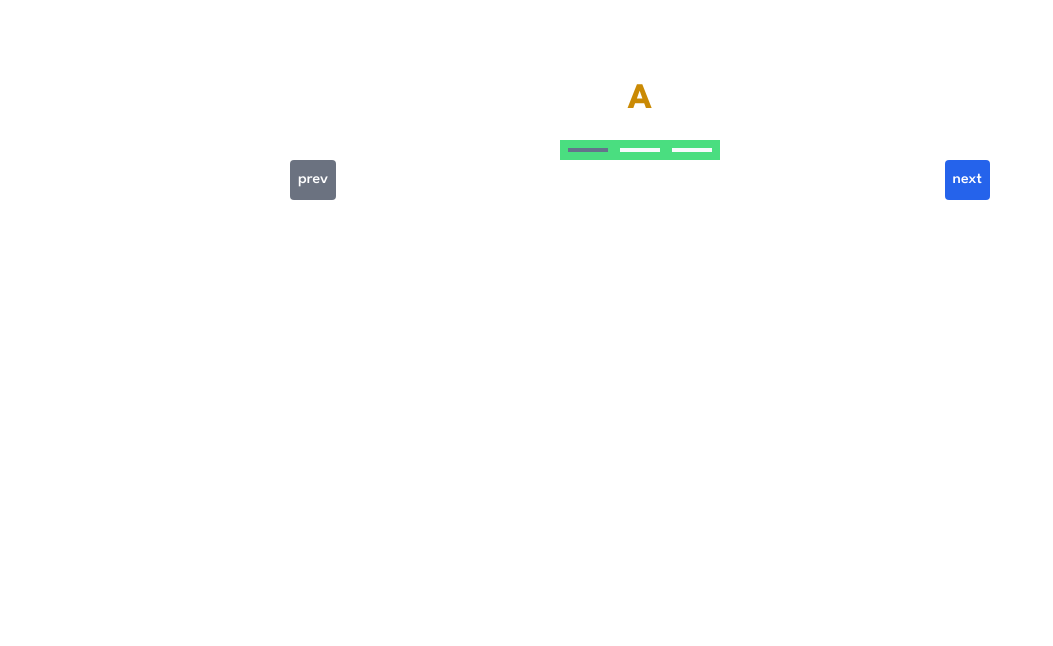
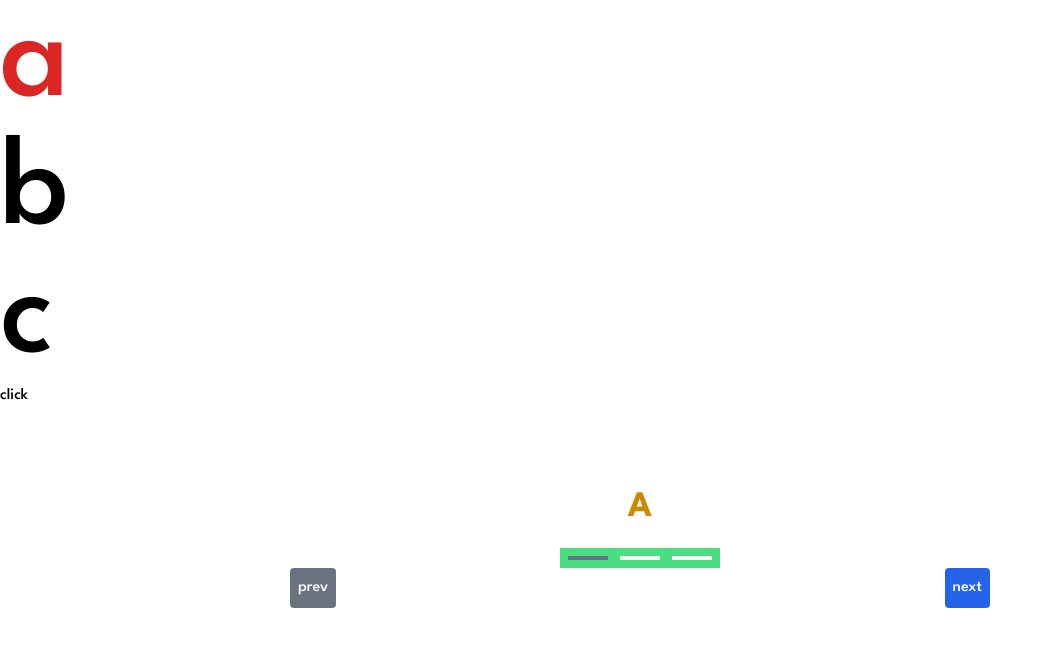
Before and after one commit to Mark-Alexis-Posadas/react-mini-practice, a React (Vite) app: page / in a window 1280 px wide. Shown: the top 646 px of the page, without its empty margins (0-1053 px from the left). Built offline with nearby package versions, Linux system fonts and the light colour scheme.

Commit message:
fix carousel two functionality

```diff
--- a/src/App.jsx
+++ b/src/App.jsx
@@ -1,10 +1,28 @@
+import React, { useState } from "react";
 import CarouselTwo from "./components/Carousel/CarouselTwo";
-const App = () => {
+const data = ["a", "b", "c"];
+
+export default function App() {
+  const [current, setCurrent] = useState(0);
+
+  const handleClick = () => {
+    setCurrent((prevCurrent) => (prevCurrent + 1) % data.length);
+  };
+
   return (
     <div>
+      {data.map((item, index) => (
+        <div
+          className={`text-9xl ${
+            index === current ? "text-red-600" : "text-black"
+          }`}
+          key={index}
+        >
+          {item}
+        </div>
+      ))}
+      <button onClick={handleClick}>click</button>
       <CarouselTwo />
     </div>
   );
-};
-
-export default App;
+}
--- a/src/components/Carousel/CarouselTwo.jsx
+++ b/src/components/Carousel/CarouselTwo.jsx
@@ -8,14 +8,14 @@ export default function CarouselTwo() {
     if (currentSlide <= 0) {
       return;
     }
-    setCurrentSlide((currentSlide - 1 + data.length) % data.length);
+    setCurrentSlide(currentSlide - 1);
   };
 
   const handleNext = () => {
     if (currentSlide >= 2) {
       return;
     }
-    setCurrentSlide((currentSlide + 1) % data.length);
+    setCurrentSlide(currentSlide + 1);
   };
 
   const handleDotClick = (index) => {
```
